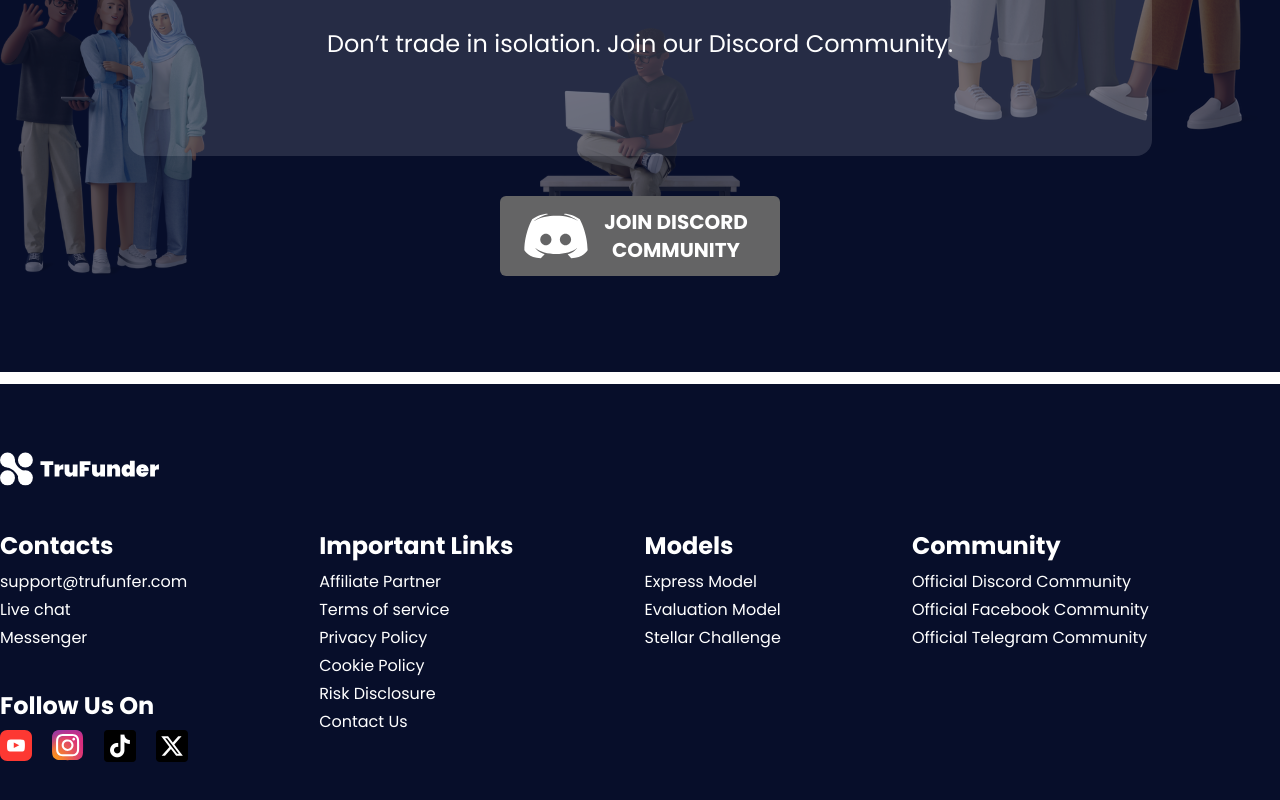
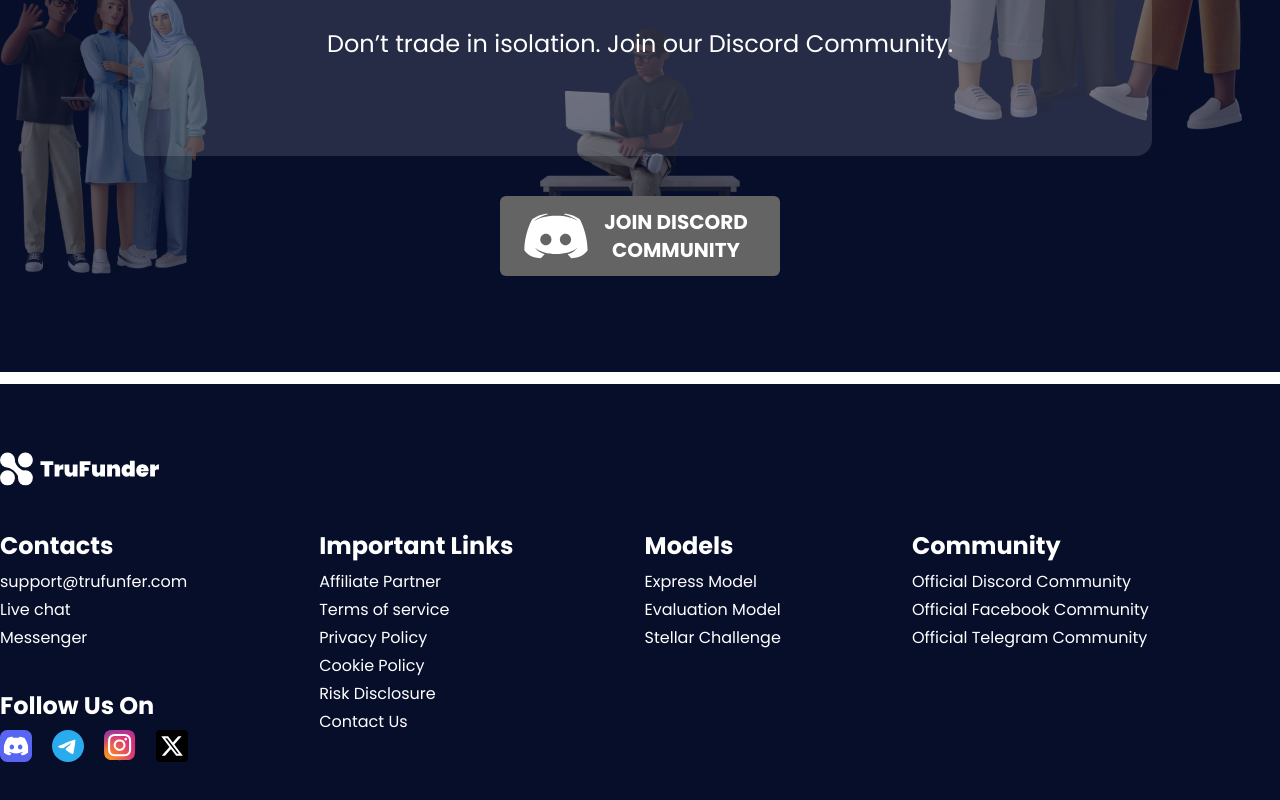
Before and after one commit to Tru-Funder/landing-page-2, a Next.js app: page / in a window 1280 px wide. Shown: the part 4503-5303 px from the top of the page. Built offline with nearby package versions, Linux system fonts and the light colour scheme.

Commit message:
update socials

```diff
--- a/src/constants/footer.ts
+++ b/src/constants/footer.ts
@@ -5,13 +5,21 @@
     { title: "Messenger", url: "" },
   ],
   socials: [
-    { alt: "Youtube Icon", icon_url: "/assets/youtube.svg", url: "" },
+    {
+      alt: "Discord Icon",
+      icon_url: "/assets/blue-white-discord.svg",
+      url: "https://discord.gg/M73gWMTU",
+    },
+    {
+      alt: "Telegram Icon",
+      icon_url: "/assets/telegram.svg",
+      url: "https://t.me/trufunderpropfirm",
+    },
     {
       alt: "Instagram Icon",
       icon_url: "/assets/instagram.svg",
       url: "https://www.instagram.com/tru.funder?igsh=bnltYTdhdDB2ODY3&utm_source=qr",
     },
-    { alt: "Tiktok Icon", icon_url: "/assets/tiktok.svg", url: "" },
     {
       alt: "Twitter Icon",
       icon_url: "/assets/twitter.svg",
```
Also changed, not shown: public/assets/blue-white-discord.svg (added), public/assets/telegram.svg (added).
